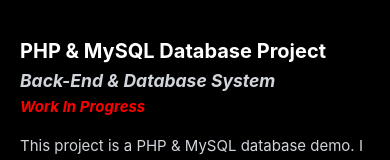
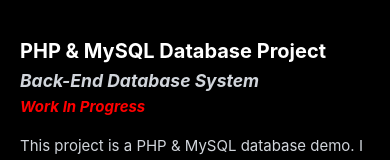
Before and after one commit to Cloudinnovates/gavinshr.com, a React (Create React App) app: page /projects in a window 390 px wide. Shown: the part 1394-1554 px from the top of the page. Built offline with nearby package versions, Linux system fonts and the light colour scheme; some icons are missing.

Commit message:
Fixes to navigation bar animation on mobile screen sizes

```diff
--- a/src/App.css
+++ b/src/App.css
@@ -66,16 +66,6 @@
 .navLink:active:after, .navLink:hover:after {
     transform: scaleX(1);
     opacity: 1;
-}
-
-@media screen and (max-width: 450px) {
-  .navLink:after {
-      transform: translateY(-150%);
-   }
-
-   .navLink:active:after, .navLink:hover:after {
-       transform: translateY(0);
-   }
 }
 
 /*
--- a/src/Routes/Projects/Projects.js
+++ b/src/Routes/Projects/Projects.js
@@ -64,7 +64,7 @@ export default function Projects() {
           <br/>
           <div style={{ paddingBottom: "2rem" }}>
             <h2>PHP & MySQL Database Project</h2>
-            <h3><i>Back-End & Database System</i></h3>
+            <h3><i>Back-End Database System</i></h3>
             <h4 style={{ color: "red" }}><i>Work In Progress</i></h4>
             <p style={{ paddingTop: "15px" }}>This project is a PHP & MySQL database demo. I am building this project primarily using <a className="link" href="https://codewithawa.com/posts/how-to-create-a-blog-in-php-and-mysql-database">this</a> tutorial. I am using this tutorial to build a simple back-end for my blog in order to support server-side hosting on my cheap shared hosting (I am unable to run a NodeJS environment currently, although I plan on learning this technology next.)</p>
             <div style={{ paddingTop: "15px"}}>
```
Also changed, not shown: 11 other files (tests, documents, lock files or other folders).
